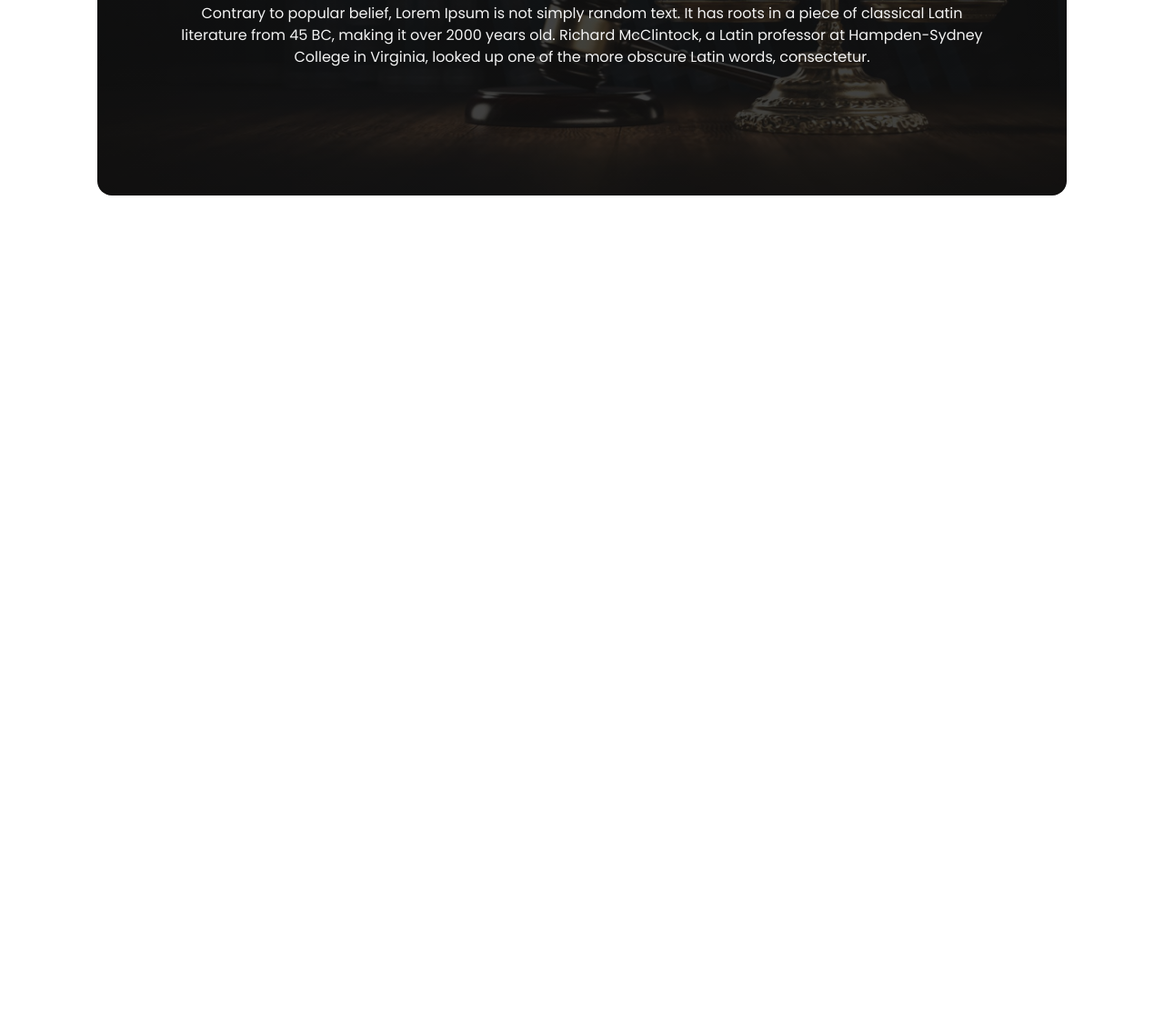
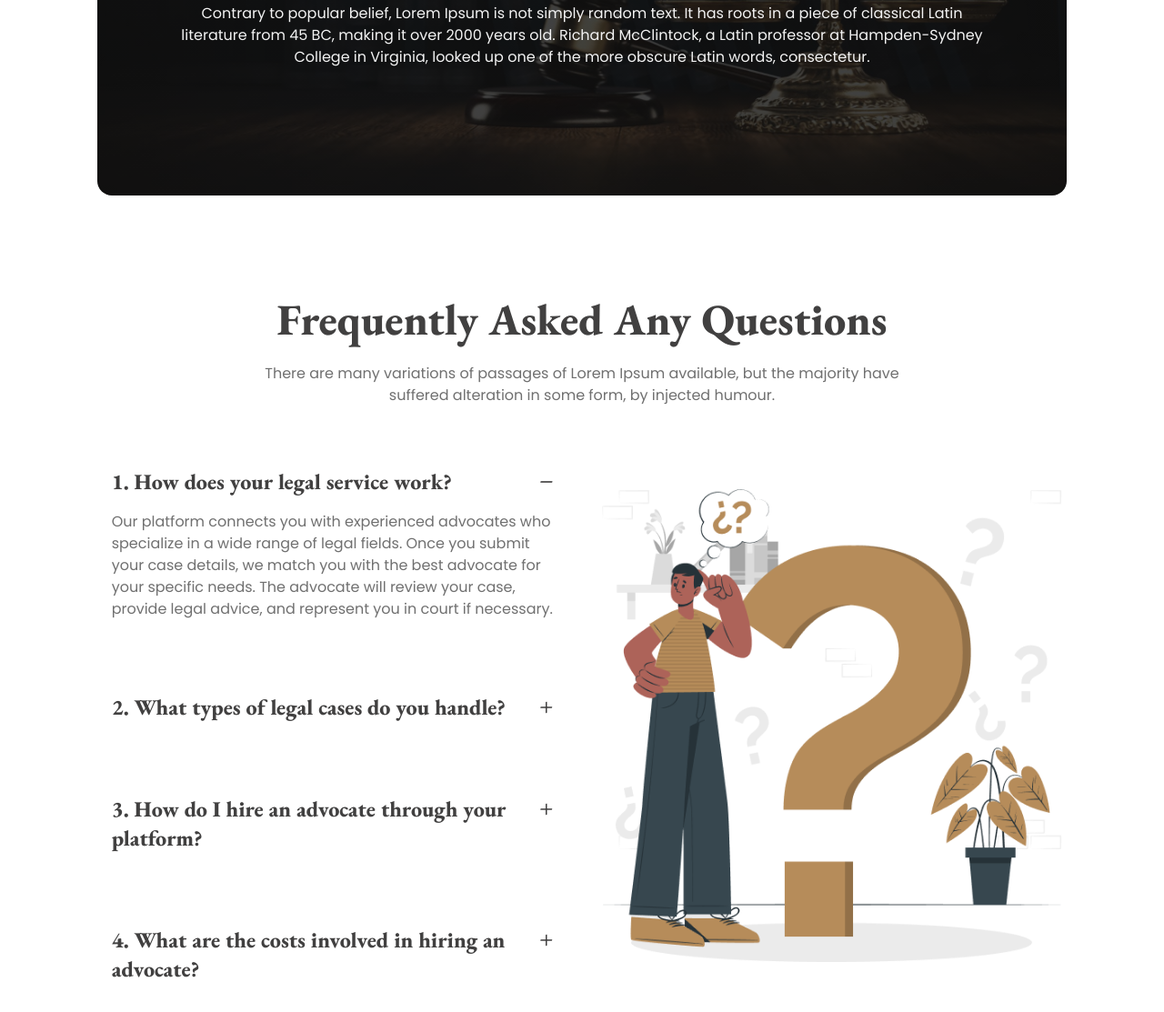
Before and after one commit to jnakht/legal-solutions-website, a plain HTML site: page index.html in a window 1280 px wide. Shown: the part 2959-4072 px from the top of the page at 91% size. Before the commit the page ends 3286 px from the top, so only its background shows below. Drawn offline with nearby package versions, Linux system fonts and the light colour scheme.

Commit message:
FAQ added

```diff
--- a/index.html
+++ b/index.html
@@ -383,6 +383,51 @@
                   </div>
                 </div>
            </section>
+
+           <!-- FAQ section -->
+           <section class="mb-16 mx-auto text-center max-w-[714px]">
+            <h1 class="text-[#414040] second-font text-5xl font-extrabold mb-6">Frequently Asked Any Questions</h1>
+            <p class="text-[#707070] font-poppins text-base font-normal">There are many variations of passages of Lorem Ipsum available, but the majority have suffered alteration in some form, by injected humour.</p>
+          </section>
+
+          <!-- FAQ accordion section -->
+           <section class="md:mb-24 flex flex-col md:flex-row h-[574px] items-center gap-8 justify-between">
+                <!-- questions div -->
+                <div class="flex-1 space-y-12">
+                  <div class="collapse collapse-plus ">
+                    <input type="radio" name="my-accordion-3" checked="checked" />
+                    <div class="collapse-title text-[#414040] second-font text-2xl font-extrabold">1. How does your legal service work?</div>
+                    <div class="collapse-content">
+                      <p class="text-[#707070] font-poppins text-base font-normal">Our platform connects you with experienced advocates who specialize in a wide range of legal fields. Once you submit your case details, we match you with the best advocate for your specific needs. The advocate will review your case, provide legal advice, and represent you in court if necessary.</p>
+                    </div>
+                  </div>
+                  <div class="collapse collapse-plus ">
+                    <input type="radio" name="my-accordion-3" />
+                    <div class="collapse-title text-[#414040] second-font text-2xl font-extrabold">2. What types of legal cases do you handle?</div>
+                    <div class="collapse-content">
+                      <p class="text-[#707070] font-poppins text-base font-normal">We handle a variety of legal cases including civil litigation, criminal defense, family law (divorce, custody), property disputes, corporate law, personal injury, and more. Whether your case is straightforward or complex, we have advocates experienced in different legal areas to assist you.</p>
+                    </div>
+                  </div>
+                  <div class="collapse collapse-plus ">
+                    <input type="radio" name="my-accordion-3" />
+                    <div class="collapse-title text-[#414040] second-font text-2xl font-extrabold">3. How do I hire an advocate through your platform?</div>
+                    <div class="collapse-content">
+                      <p class="text-[#707070] font-poppins text-base font-normal">To hire an advocate, simply submit your case details through our website. After reviewing your submission, we’ll connect you with a qualified advocate. You can communicate directly with your assigned advocate, discuss your case, and proceed with legal action or court representation.</p>
+                    </div>
+                  </div>
+                  <div class="collapse collapse-plus ">
+                    <input type="radio" name="my-accordion-3" />
+                    <div class="collapse-title text-[#414040] second-font text-2xl font-extrabold">4. What are the costs involved in hiring an advocate?</div>
+                    <div class="collapse-content">
+                      <p class="text-[#707070] font-poppins text-base font-normal">The costs depend on the complexity of your case and the level of representation required. Our advocates offer competitive rates, and we provide transparent pricing from the start. Some cases may also be eligible for flat fees, while others may follow hourly rates. You can discuss pricing with your advocate before proceeding.</p>
+                    </div>
+                  </div>
+                </div>
+                 <!-- picture div -->
+                  <div class="flex-1">
+                      <img src="images/faq.png" alt="">
+                  </div>
+           </section>
     </main>
     <footer>
 
```
